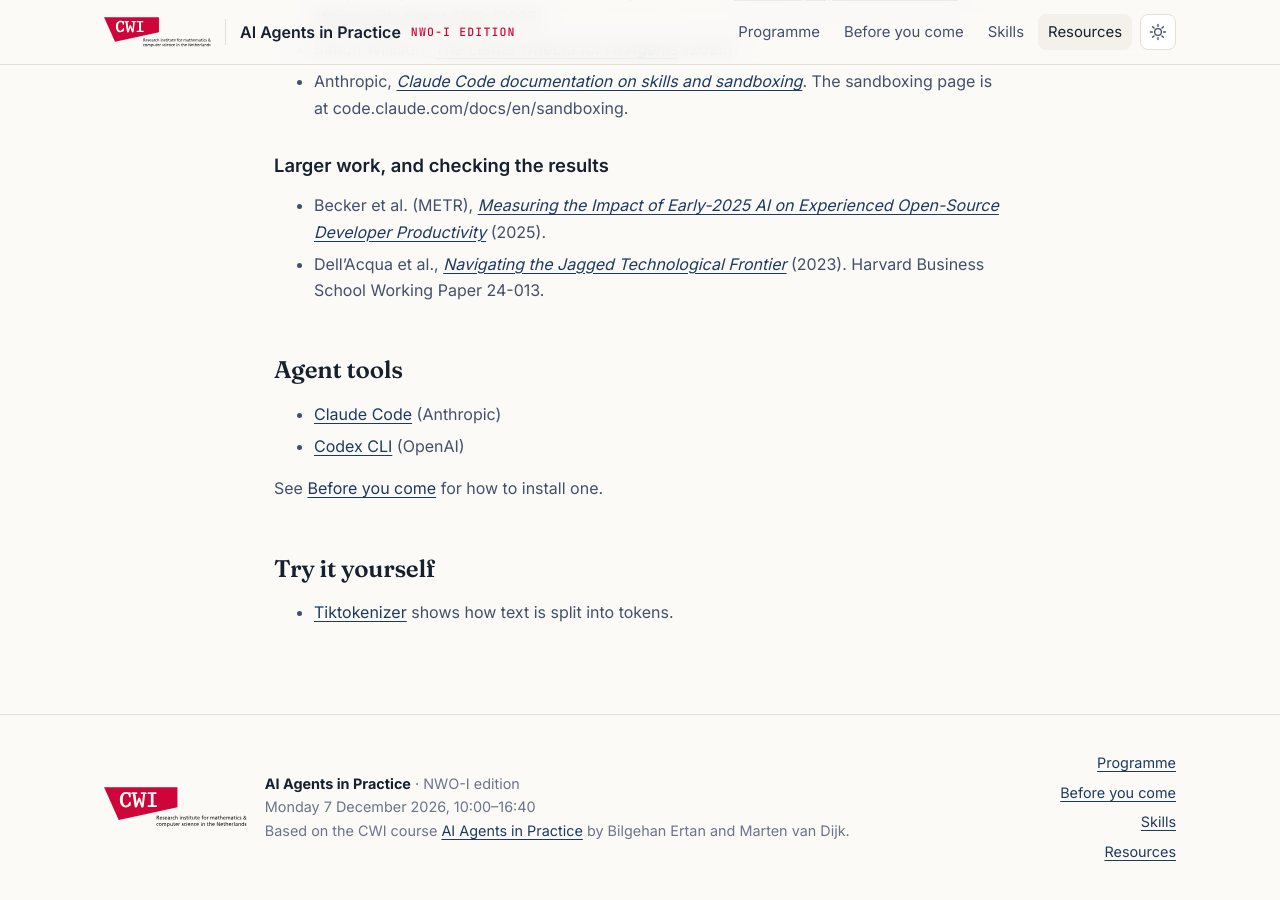
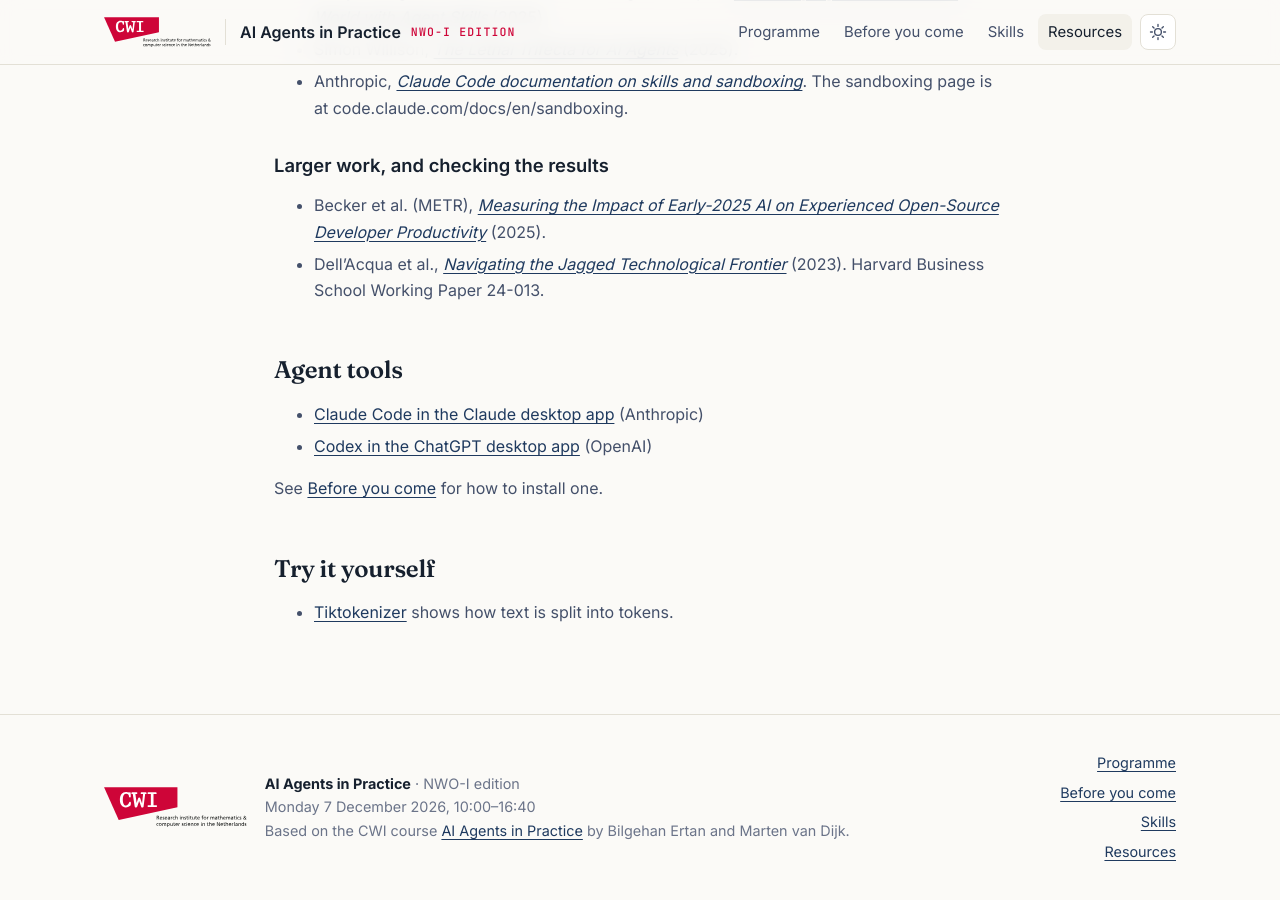
Before and after one commit to nwoi-ai-agents-day/nwoi-ai-agents-day.github.io, a Jekyll site: the page built from resources.md, in a window 1280 px wide and 900 px high, scrolled down 1075 px. Built offline with Jekyll 4.4.1, drawn with Linux system fonts in a browser that asks for light colours.

Commit message:
Desktop-app wording on home and resources, single Claude download link

```diff
--- a/index.html
+++ b/index.html
@@ -91,7 +91,7 @@ layout: default
         <h2>Come with a working agent</h2>
         <ul>
           <li>Bring a laptop and its charger.</li>
-          <li>Install Claude Code or Codex and log in.</li>
+          <li>Install the Claude desktop app (Claude Code) or the ChatGPT desktop app (Codex), and log in.</li>
           <li>Turn off the setting that lets the provider use your data to improve its models.</li>
           <li>Bring your own account. Without one, you can follow the demos.</li>
           <li>Setup help starts at {{ ev.walk_in }}.</li>
--- a/resources.md
+++ b/resources.md
@@ -46,8 +46,8 @@ computer science.
 
 ## Agent tools
 
-- [Claude Code](https://code.claude.com/docs/en/overview) (Anthropic)
-- [Codex CLI](https://learn.chatgpt.com/docs/codex/cli) (OpenAI)
+- [Claude Code in the Claude desktop app](https://code.claude.com/docs/en/desktop) (Anthropic)
+- [Codex in the ChatGPT desktop app](https://learn.chatgpt.com/docs/app) (OpenAI)
 
 See [Before you come]({{ '/setup/' | relative_url }}) for how to install one.
 
```
Also changed, not shown: setup.md (+1 -1 lines).
